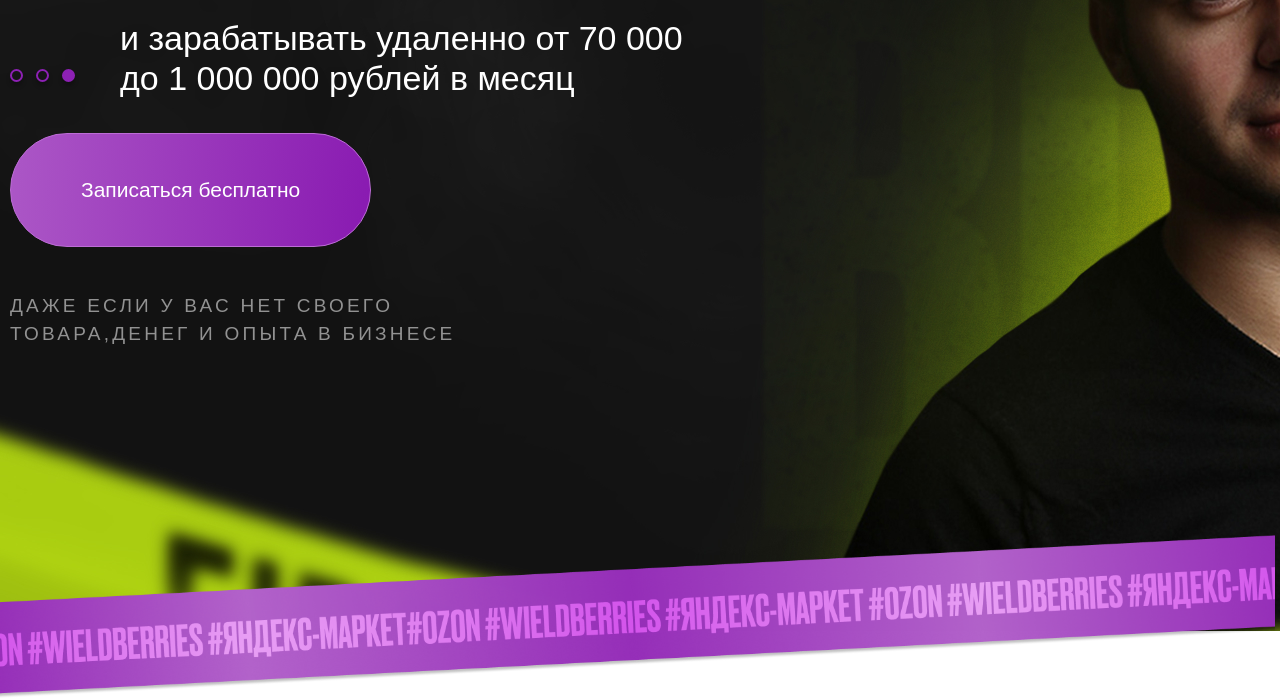
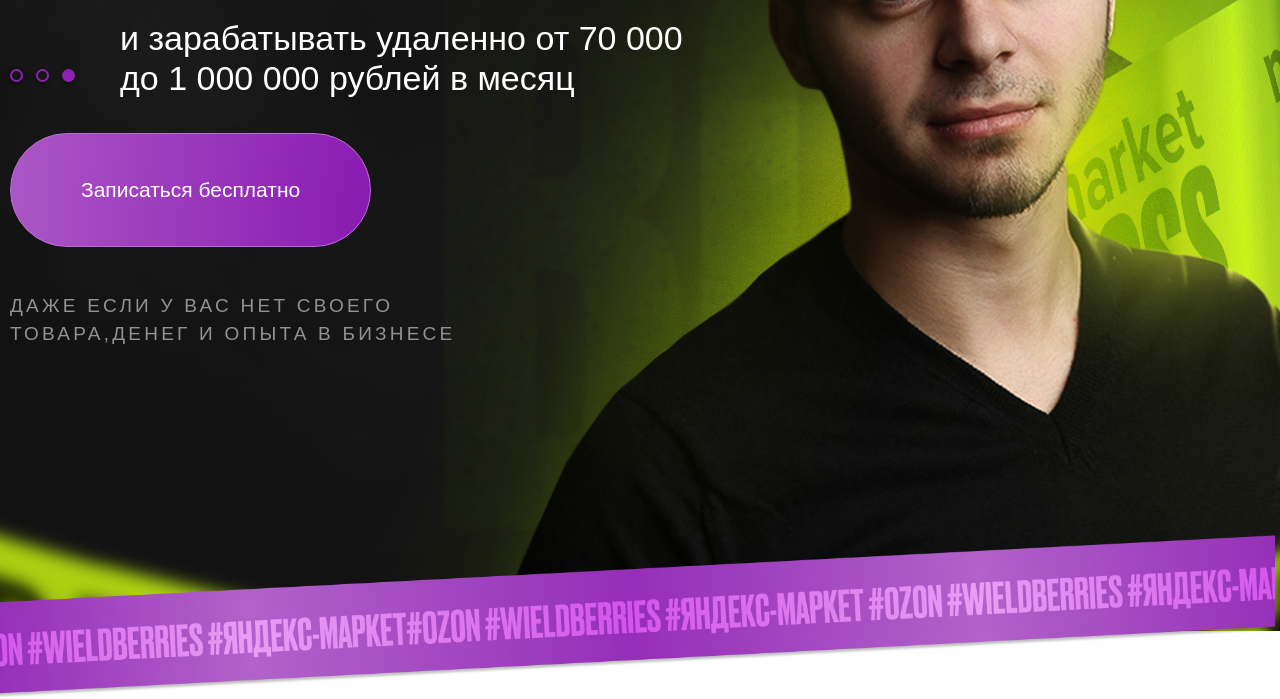
Before and after one commit to Coldmidas/market-BOSS, a website: page src/index.html in a window 1280 px wide. Shown: the part 493-1192 px from the top of the page. Drawn offline with Linux system fonts and the light colour scheme; a web font is replaced by a local one.

Commit message:
fix last

```diff
--- a/src/sass/blocks/_header.scss
+++ b/src/sass/blocks/_header.scss
@@ -1,6 +1,7 @@
 .header {
     padding: 0 30px 0 0;
-    background: url('../../img/first_bg.jpg');
+    background: url('../img/first_bg.jpg') center center/cover no-repeat;
+    object-fit: cover;
     max-height: 1124px;
     // .header__wrapper
 
```
Also changed, not shown: src/css/style.min.css.
